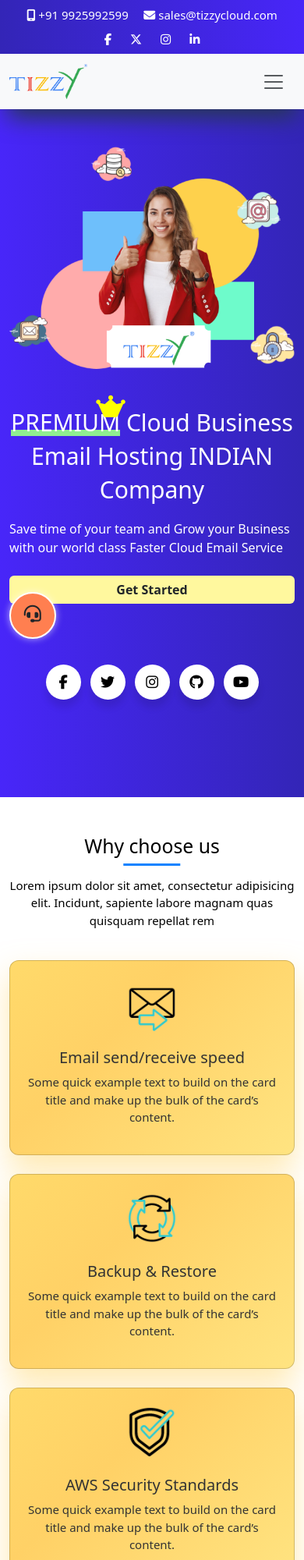
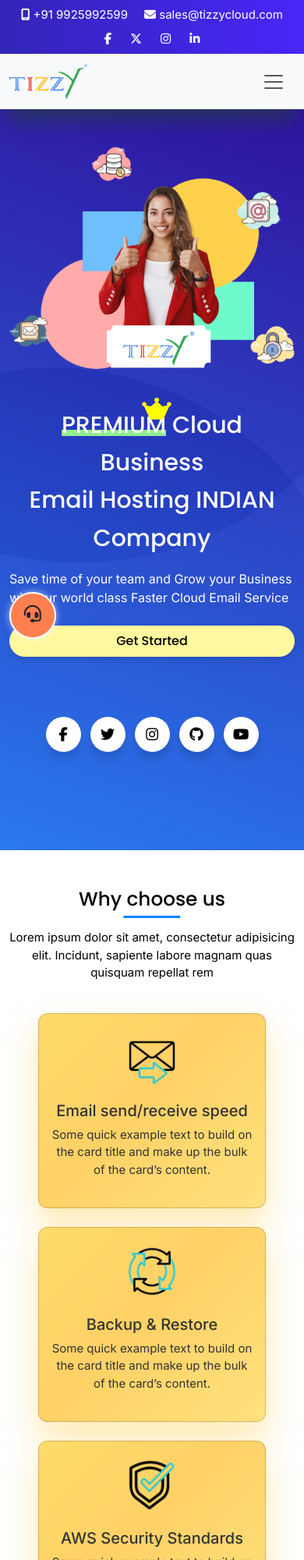
Before and after one commit to siddhesh-mithbavkar/TizzyCloud, a plain HTML site: page index.html in a window 390 px wide. Shown: the top 2000 px of the page at 78% size. Drawn offline with nearby package versions, Linux system fonts and the light colour scheme.

Commit message:
btns fixes

```diff
--- a/css/responsive.css
+++ b/css/responsive.css
@@ -17,7 +17,7 @@
 
   .banner-btn {
     background-color: #fff89e;
-    padding: 5px 8px;
+    padding: 8px;
     font-size: 16px;
     text-align: center;
     display: block;
@@ -35,6 +35,10 @@
     width: 40px;
     height: 40px;
     z-index: 1;
+  }
+
+  .title .premium::before {
+    bottom: 10px;
   }
 
   .wrapper {
@@ -79,7 +83,7 @@
     box-shadow: 0 0 10px rgba(255, 255, 255, 0.6);
   }
 
-  .mob-floating-request-call i{
+  .mob-floating-request-call i {
     font-size: 22px;
   }
 }
@@ -110,8 +114,16 @@
     padding: 5px 10px;
   }
 
+  .facilities-cards {
+    display: flex;
+    justify-content: center;
+    align-items: center;
+    flex-direction: column;
+  }
+
   .facilities-cards .card {
     height: 250px;
+    width: 80%;
   }
 }
 
--- a/css/style.css
+++ b/css/style.css
@@ -1,9 +1,18 @@
+@import url("https://fonts.googleapis.com/css2?family=Inter:ital,opsz,wght@0,14..32,100..900;1,14..32,100..900&family=Poppins:ital,wght@0,100;0,200;0,300;0,400;0,500;0,600;0,700;0,800;0,900;1,100;1,200;1,300;1,400;1,500;1,600;1,700;1,800;1,900&display=swap");
+
 * {
   list-style: none;
   margin: 0;
   padding: 0;
   box-sizing: border-box;
   outline: none;
+}
+
+h1,
+h2,
+h3,
+.btn {
+  font-family: "Poppins", sans-serif;
 }
 
 a {
@@ -21,6 +30,7 @@ body {
   font-weight: 400;
   color: #000;
   height: max-content;
+  font-family: "Inter", sans-serif;
 }
 
 /* Top Section */
@@ -56,22 +66,30 @@ body {
 }
 
 .create-accnt {
-  background-color: #007bff;
-  color: #fff;
+  background-color: #4f46e5;
+  color: rgb(255, 255, 255);
+  border-radius: 50px;
+  transition: background-color 0.3s ease, box-shadow 0.3s ease;
 }
 
 .create-accnt:hover {
   background-color: #fff;
-  border: 1px solid #007bff;
+  border: 1.5px solid #4f46e5;
+  color: #4f46e5;
 }
 
 .sign-in {
+  background-color: #14b8a6;
+  color: white;
+  border-radius: 50px;
   border: 1px solid #007bff;
+  transition: background-color 0.3s ease;
 }
 
 .sign-in:hover {
-  background-color: #007bff;
-  color: #fff;
+  border: 1px solid #14b8a6;
+  background-color: #fff;
+  color: #14b8a6;
 }
 
 .cart {
@@ -124,19 +142,50 @@ body {
 #hero-banner {
   /* margin-top: 65px; */
   background: #4826f9;
-  background: linear-gradient(90deg, #4826f9, #3325b7);
+  /* background: linear-gradient(90deg, #4826f9, #3325b7); */
+  background-image: radial-gradient(
+      circle at 17% 77%,
+      rgba(17, 17, 17, 0.04) 0%,
+      rgba(17, 17, 17, 0.04) 50%,
+      rgba(197, 197, 197, 0.04) 50%,
+      rgba(197, 197, 197, 0.04) 100%
+    ),
+    radial-gradient(
+      circle at 26% 17%,
+      rgba(64, 64, 64, 0.04) 0%,
+      rgba(64, 64, 64, 0.04) 50%,
+      rgba(244, 244, 244, 0.04) 50%,
+      rgba(244, 244, 244, 0.04) 100%
+    ),
+    radial-gradient(
+      circle at 44% 60%,
+      rgba(177, 177, 177, 0.04) 0%,
+      rgba(177, 177, 177, 0.04) 50%,
+      rgba(187, 187, 187, 0.04) 50%,
+      rgba(187, 187, 187, 0.04) 100%
+    ),
+    linear-gradient(19deg, rgb(28, 117, 250), rgb(34, 2, 159));
 }
 
 .banner-btn {
   background-color: #ffc107;
-  padding: 8px 16px;
+  color: #000;
+  padding: 10px 20px;
   font-size: 16px;
-  font-weight: 600;
+  font-weight: 500;
+  border: none;
+  border-radius: 50px;
+  cursor: pointer;
+  transition: background-color 0.3s ease, color 0.3s ease, box-shadow 0.3s ease,
+    transform 0.3s ease;
+  box-shadow: 0 4px 8px rgba(0, 0, 0, 0.1);
 }
 
 .banner-btn:hover {
   background-color: #fff;
   color: #000;
+  box-shadow: 0 6px 16px rgba(0, 0, 0, 0.15);
+  transform: translateY(-2px);
 }
 
 .title {
@@ -155,7 +204,7 @@ body {
   content: "";
   border-bottom: 8px solid lightgreen;
   position: absolute;
-  bottom: 5px;
+  bottom: 14px;
   left: 0;
   width: 100%;
   z-index: -1;
--- a/index.html
+++ b/index.html
@@ -55,8 +55,7 @@
             </div>
 
             <div class="mob-floating-request-call">
-                <a class="btn" data-bs-toggle="modal"
-                    data-bs-target="#exampleModal">
+                <a class="btn" data-bs-toggle="modal" data-bs-target="#exampleModal">
                     <i class="fa-solid fa-headset"></i>
                 </a>
             </div>
@@ -66,7 +65,7 @@
                 <div class="modal-dialog modal-dialog-centered">
                     <div class="modal-content">
                         <div class="modal-header">
-                            <h1 class="modal-title fs-5" id="exampleModalLabel">Request Call Back</h1>
+                            <p class="modal-title fs-5" id="exampleModalLabel">Request Call Back</p>
                             <button type="button" class="btn-close" data-bs-dismiss="modal" aria-label="Close"></button>
                         </div>
                         <div class="modal-body">
@@ -161,7 +160,8 @@
                             </span>
                             Company
                         </h1>
-                        <p class="desc mb-4 text-white">Save time of your team and Grow your Business with our world class
+                        <p class="desc mb-4 text-white">Save time of your team and Grow your Business with our world
+                            class
                             Faster Cloud Email Service</p>
                         <a href="#!" class="btn banner-btn me-md-3 me-0">Get Started</a>
                         <div class="d-block">
@@ -216,9 +216,9 @@
 
                 <div class="row">
                     <div class="col-md-12">
-                        <div class="facilities-cards d-md-flex justify-content-center align-items-center gap-4 mt-4">
+                        <div class="facilities-cards d-md-flex justify-content-center align-items-center gap-2 gap-md-4 mt-4">
 
-                            <div class="card py-3 text-center mb-4 mb-md-0">
+                            <div class="card py-3 text-center mb-3 mb-md-0">
                                 <img src="img/message.gif" class="card-img-top img-fluid mx-auto" alt="message">
                                 <div class="card-body">
                                     <h5 class="card-title">Email send/receive speed</h5>
@@ -227,7 +227,7 @@
                                 </div>
                             </div>
 
-                            <div class="card py-3 text-center mb-4 mb-md-0">
+                            <div class="card py-3 text-center mb-3 mb-md-0">
                                 <img src="img/diagram.gif" class="card-img-top img-fluid mx-auto" alt="diagram">
                                 <div class="card-body">
                                     <h5 class="card-title">Backup & Restore</h5>
@@ -236,7 +236,7 @@
                                 </div>
                             </div>
 
-                            <div class="card py-3 text-center mb-4 mb-md-0">
+                            <div class="card py-3 text-center mb-3 mb-md-0">
                                 <img src="img/shield.gif" class="card-img-top img-fluid mx-auto" alt="shield">
                                 <div class="card-body">
                                     <h5 class="card-title">AWS Security Standards</h5>
```
